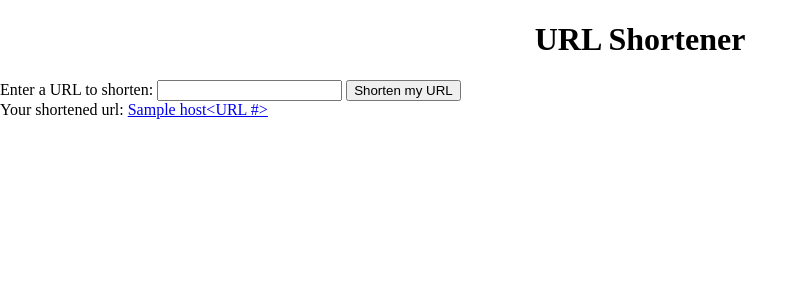
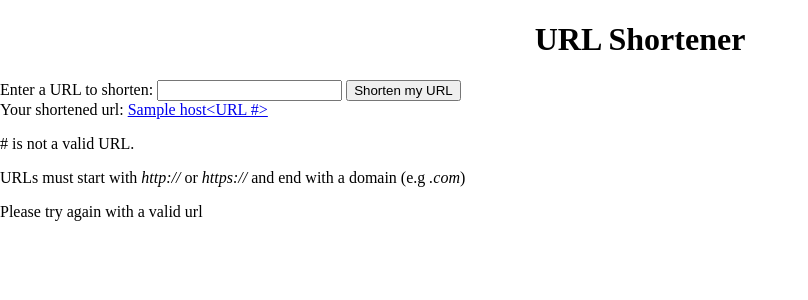
Before and after one commit to Jawwad-Max-Futureproof/url-shortener, a Flask app: template templates/index.html in a window 1280 px wide. Shown: the top 300 px of the page, without its empty margins (0-808 px from the left). Run offline with Flask 2, Linux system fonts and the light colour scheme; tables that the repository leaves empty hold one stand-in row (values such as "Sample post"); the template is opened without the code that fills it: values that come from a table or form of the project are taken from there, most other values are stand-ins (such as "Sample title", 1, 10 or a date in 2020).

Commit message:
add url validation

```diff
--- a/templates/index.html
+++ b/templates/index.html
@@ -21,6 +21,15 @@
 				Your shortened url:
 				<a href="{{url}}">{{host}}{{url}}</a>
 			</section>
+			{% endif %} {% if invalid_url %}
+			<section>
+				<p>{{invalid_url}} is not a valid URL.</p>
+				<p>
+					URLs must start with <i>http://</i> or <i>https://</i> and end with a domain (e.g
+					<i>.com</i>)
+				</p>
+				<p>Please try again with a valid url</p>
+			</section>
 			{% endif %}
 		</main>
 	</body>
```
Also changed, not shown: app.py (+5 -4 lines), 2 other files.
